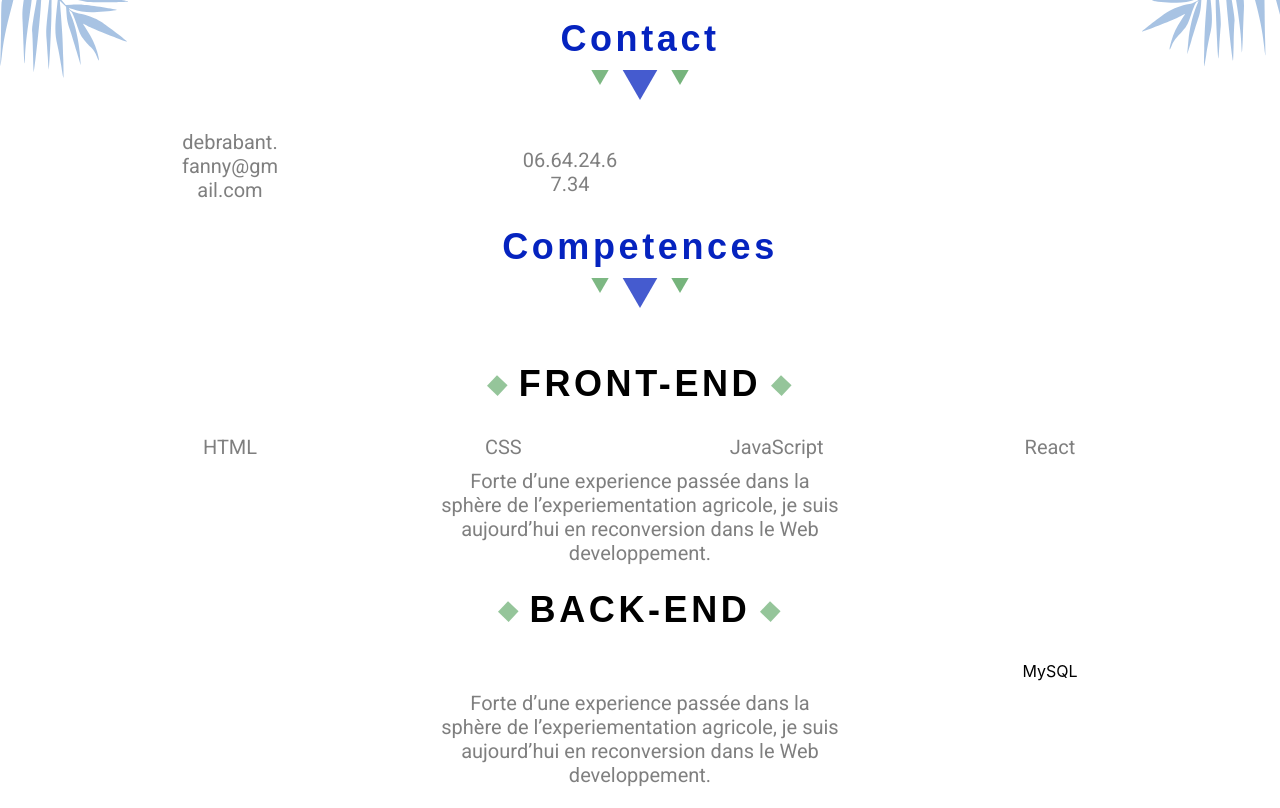
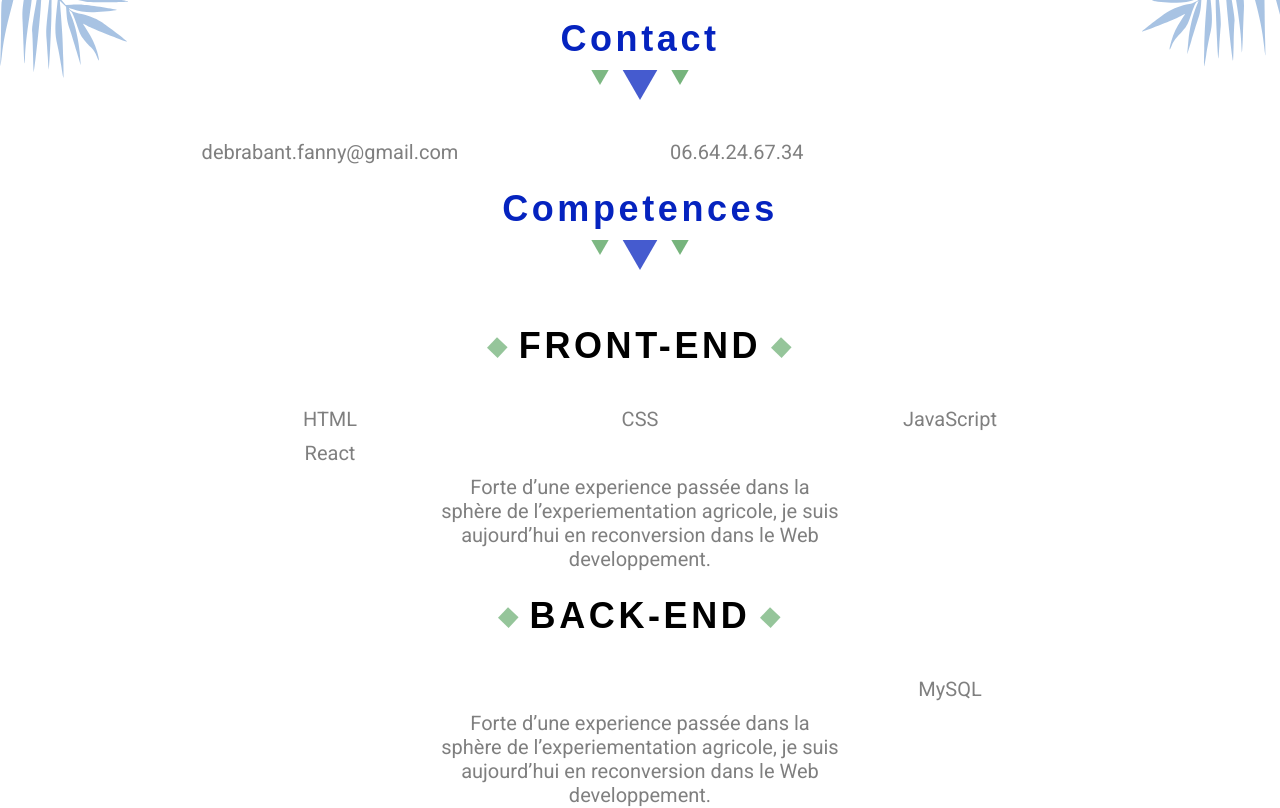
Before and after one commit to fdebrabant/portfolio, a React (Create React App) app: page / in a window 1280 px wide. Shown: the part 780-1588 px from the top of the page. Built offline with nearby package versions, Linux system fonts and the light colour scheme; a web font is replaced by a local one.

Commit message:
modify style icon

```diff
--- a/src/components/FrontEndIcons.jsx
+++ b/src/components/FrontEndIcons.jsx
@@ -16,36 +16,36 @@ export default function FrontEndIcons() {
                     className="competenceIcon"
                     icon={fileTypeHtml}
                 />
-                <p className='iconText'>
+                <div className='iconText'>
                     HTML
-                </p>
+                </div>
             </div>
            <div className='icon'>
                 <Icon
-                        icon={fileTypeCss}
-                        className="competenceIcon"
+                    icon={fileTypeCss}
+                    className="competenceIcon"
                 />
-                 <p className='iconText'>
+                 <div className='iconText'>
                     CSS
-                </p>
+                </div>
            </div>
            <div className='icon'>
                 <Icon
                     icon={jsIcon}
                     className="competenceIcon"
                 />
-                 <p className='iconText'>
+                 <div className='iconText'>
                     JavaScript
-                </p>
+                </div>
             </div>
             <div className='icon'>
                 <Icon
                     icon={reactIcon}
                     className="competenceIcon"
                 />
-                <p className='iconText'>
+                <div className='iconText'>
                     React
-                </p>
+                </div>
             </div>
         </div>
     )
--- a/src/components/IconsContact.jsx
+++ b/src/components/IconsContact.jsx
@@ -14,18 +14,18 @@ export default function IconsContact() {
                     className="socialLink"
                     icon={mailOpened}
                 />
-                <p className='iconText'>
+                <div className='iconText'>
                     debrabant.fanny@gmail.com
-                </p>
+                </div>
             </div>
             <div className='icon'>
                 <Icon
                     className="socialLink"
                     icon={baselinePhoneAndroid}
                  />
-                <p className='iconText'>
+                <div className='iconText'>
                     06.64.24.67.34
-                </p>
+                </div>
             </div>
             <div className='icon'>
                 <a href="https://www.linkedin.com/in/fanny-debrabant/">
--- a/src/css/icons.css
+++ b/src/css/icons.css
@@ -10,10 +10,27 @@
 }
 
 .iconText {
+    font-size: 13px;
+    font-family: 'Roboto', sans-serif;
     width: 100px;
     text-align: center;
     word-break: break-all;
+    color: rgba(0, 0, 0, 0.5);
+    margin-top: 10px;
 }
+
+@media (min-width: 830px) {
+    .iconText {
+        font-size: 18px;
+    }
+}
+
+@media screen and (min-width: 1150px){
+    .iconText {
+        font-size: 20px;
+        width: 300px;
+    }
+  }
 
 .competenceIcon {
     margin: auto;
```
